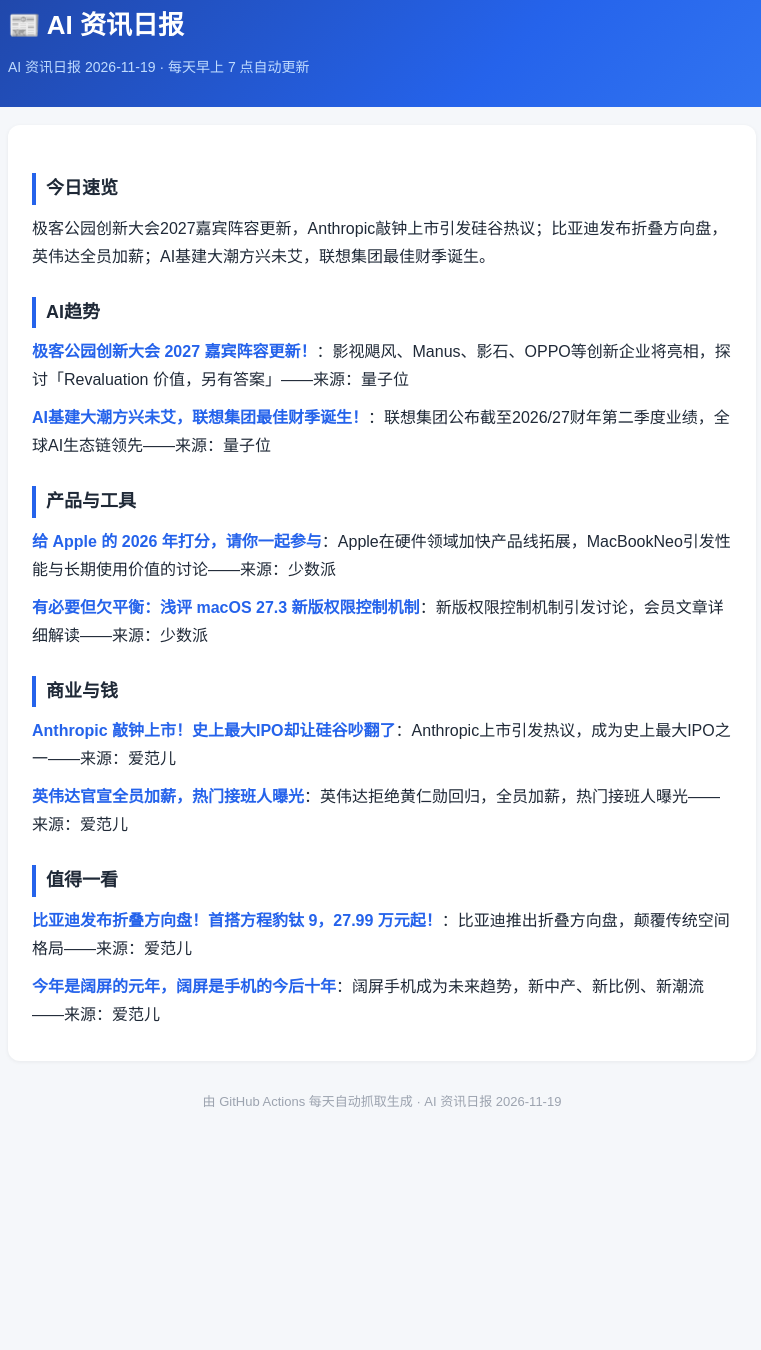
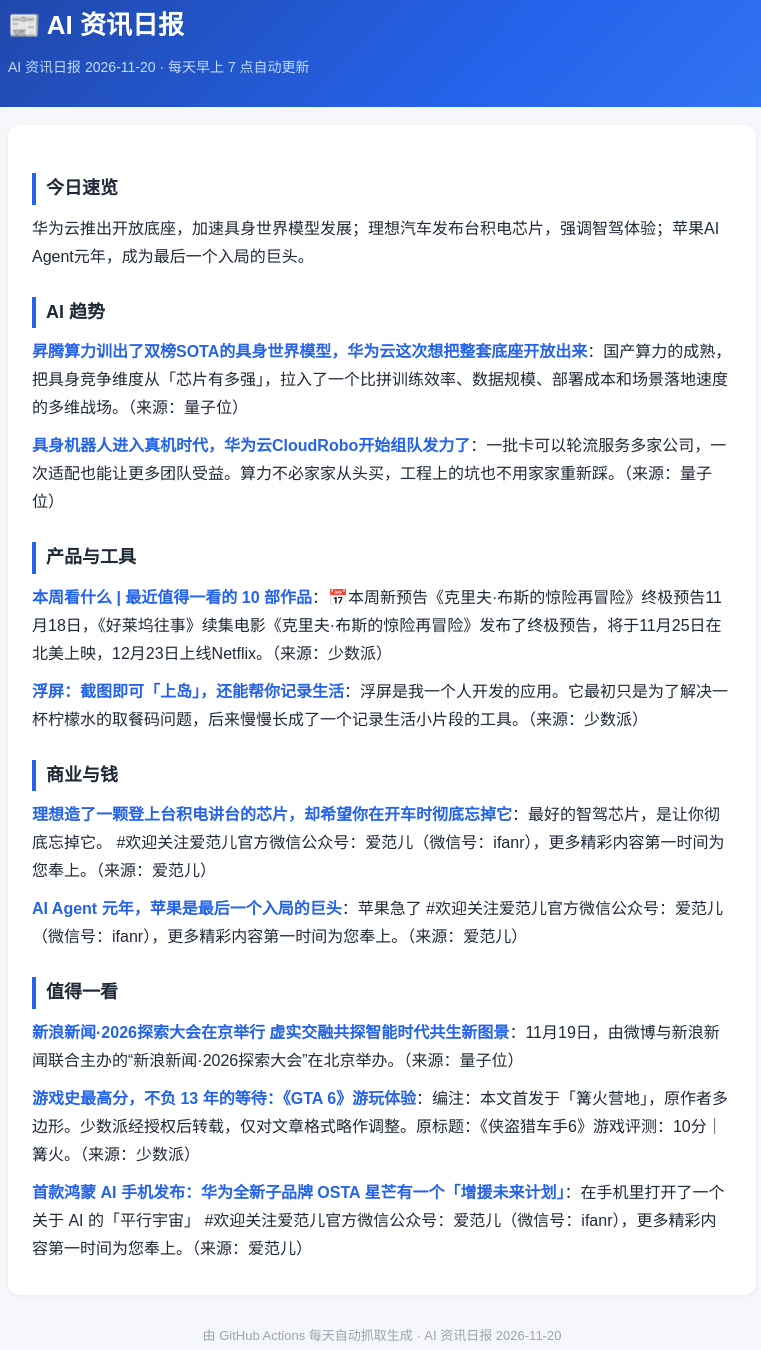
Before and after one commit to zyq15117903985-commits/ai-news-daily, a plain HTML site: page index.html in a window 1280 px wide. Shown: the part 33-1383 px from the top of the page, without its empty margins (258-1019 px from the left). Before the commit the page ends 1186 px from the top, so only its background shows below. Drawn offline with Linux system fonts and the light colour scheme.

Commit message:
daily update 2026-11-20

```diff
--- a/index.html
+++ b/index.html
@@ -3,7 +3,7 @@
 <head>
 <meta charset="utf-8">
 <meta name="viewport" content="width=device-width, initial-scale=1">
-<title>AI 资讯日报 2026-11-19</title>
+<title>AI 资讯日报 2026-11-20</title>
 <style>
   * { box-sizing: border-box; }
   body { font-family: "Microsoft YaHei", "PingFang SC", sans-serif;
@@ -35,27 +35,28 @@
 <body>
 <header class="hero"><div class="wrap">
   <h1>📰 AI 资讯日报</h1>
-  <div class="date">AI 资讯日报 2026-11-19 · 每天早上 7 点自动更新</div>
+  <div class="date">AI 资讯日报 2026-11-20 · 每天早上 7 点自动更新</div>
 </div></header>
 <div class="wrap">
   <div class="card">
 <h2>今日速览</h2>
-<p>极客公园创新大会2027嘉宾阵容更新，Anthropic敲钟上市引发硅谷热议；比亚迪发布折叠方向盘，英伟达全员加薪；AI基建大潮方兴未艾，联想集团最佳财季诞生。</p>
-<h2>AI趋势</h2>
-<p><b><a href="https://www.qbitai.com/2026/11/511258.html" target="_blank">极客公园创新大会 2027 嘉宾阵容更新！</a></b>：影视飓风、Manus、影石、OPPO等创新企业将亮相，探讨「Revaluation 价值，另有答案」——来源：量子位</p>
-<p><b><a href="https://www.qbitai.com/2026/11/511088.html" target="_blank">AI基建大潮方兴未艾，联想集团最佳财季诞生！</a></b>：联想集团公布截至2026/27财年第二季度业绩，全球AI生态链领先——来源：量子位</p>
+<p>华为云推出开放底座，加速具身世界模型发展；理想汽车发布台积电芯片，强调智驾体验；苹果AI Agent元年，成为最后一个入局的巨头。</p>
+<h2>AI 趋势</h2>
+<p><b><a href="https://www.qbitai.com/2026/11/511610.html" target="_blank">昇腾算力训出了双榜SOTA的具身世界模型，华为云这次想把整套底座开放出来</a></b>：国产算力的成熟，把具身竞争维度从「芯片有多强」，拉入了一个比拼训练效率、数据规模、部署成本和场景落地速度的多维战场。（来源：量子位）</p>
+<p><b><a href="https://www.qbitai.com/2026/11/511426.html" target="_blank">具身机器人进入真机时代，华为云CloudRobo开始组队发力了</a></b>：一批卡可以轮流服务多家公司，一次适配也能让更多团队受益。算力不必家家从头买，工程上的坑也不用家家重新踩。（来源：量子位）</p>
 <h2>产品与工具</h2>
-<p><b><a href="https://sspai.com/post/119191" target="_blank">给 Apple 的 2026 年打分，请你一起参与</a></b>：Apple在硬件领域加快产品线拓展，MacBookNeo引发性能与长期使用价值的讨论——来源：少数派</p>
-<p><b><a href="https://sspai.com/prime/story/system-app-protection-override-macos-27-3" target="_blank">有必要但欠平衡：浅评 macOS 27.3 新版权限控制机制</a></b>：新版权限控制机制引发讨论，会员文章详细解读——来源：少数派</p>
+<p><b><a href="https://sspai.com/post/119337" target="_blank">本周看什么 | 最近值得一看的 10 部作品</a></b>：📅本周新预告《克里夫·布斯的惊险再冒险》终极预告11月18日，《好莱坞往事》续集电影《克里夫·布斯的惊险再冒险》发布了终极预告，将于11月25日在北美上映，12月23日上线Netflix。（来源：少数派）</p>
+<p><b><a href="https://sspai.com/post/118879" target="_blank">浮屏：截图即可「上岛」，还能帮你记录生活</a></b>：浮屏是我一个人开发的应用。它最初只是为了解决一杯柠檬水的取餐码问题，后来慢慢长成了一个记录生活小片段的工具。（来源：少数派）</p>
 <h2>商业与钱</h2>
-<p><b><a href="https://www.ifanr.com/1690375?utm_source=rss&amp;utm_medium=rss&amp;utm_campaign=" target="_blank">Anthropic 敲钟上市！史上最大IPO却让硅谷吵翻了</a></b>：Anthropic上市引发热议，成为史上最大IPO之一——来源：爱范儿</p>
-<p><b><a href="https://www.ifanr.com/1690288?utm_source=rss&amp;utm_medium=rss&amp;utm_campaign=" target="_blank">英伟达官宣全员加薪，热门接班人曝光</a></b>：英伟达拒绝黄仁勋回归，全员加薪，热门接班人曝光——来源：爱范儿</p>
+<p><b><a href="https://www.ifanr.com/1690596?utm_source=rss&amp;utm_medium=rss&amp;utm_campaign=" target="_blank">理想造了一颗登上台积电讲台的芯片，却希望你在开车时彻底忘掉它</a></b>：最好的智驾芯片，是让你彻底忘掉它。 #欢迎关注爱范儿官方微信公众号：爱范儿（微信号：ifanr），更多精彩内容第一时间为您奉上。（来源：爱范儿）</p>
+<p><b><a href="https://www.ifanr.com/1690510?utm_source=rss&amp;utm_medium=rss&amp;utm_campaign=" target="_blank">AI Agent 元年，苹果是最后一个入局的巨头</a></b>：苹果急了 #欢迎关注爱范儿官方微信公众号：爱范儿（微信号：ifanr），更多精彩内容第一时间为您奉上。（来源：爱范儿）</p>
 <h2>值得一看</h2>
-<p><b><a href="https://www.ifanr.com/1690430?utm_source=rss&amp;utm_medium=rss&amp;utm_campaign=" target="_blank">比亚迪发布折叠方向盘！首搭方程豹钛 9，27.99 万元起！</a></b>：比亚迪推出折叠方向盘，颠覆传统空间格局——来源：爱范儿</p>
-<p><b><a href="https://www.ifanr.com/1690322?utm_source=rss&amp;utm_medium=rss&amp;utm_campaign=" target="_blank">今年是阔屏的元年，阔屏是手机的今后十年</a></b>：阔屏手机成为未来趋势，新中产、新比例、新潮流——来源：爱范儿</p>
+<p><b><a href="https://www.qbitai.com/2026/11/511603.html" target="_blank">新浪新闻·2026探索大会在京举行 虚实交融共探智能时代共生新图景</a></b>：11月19日，由微博与新浪新闻联合主办的“新浪新闻·2026探索大会”在北京举办。（来源：量子位）</p>
+<p><b><a href="https://sspai.com/post/119327" target="_blank">游戏史最高分，不负 13 年的等待：《GTA 6》游玩体验</a></b>：编注：本文首发于「篝火营地」，原作者多边形。少数派经授权后转载，仅对文章格式略作调整。原标题：《侠盗猎车手6》游戏评测：10分｜篝火。（来源：少数派）</p>
+<p><b><a href="https://www.ifanr.com/1690642?utm_source=rss&amp;utm_medium=rss&amp;utm_campaign=" target="_blank">首款鸿蒙 AI 手机发布：华为全新子品牌 OSTA 星芒有一个「增援未来计划」</a></b>：在手机里打开了一个关于 AI 的「平行宇宙」 #欢迎关注爱范儿官方微信公众号：爱范儿（微信号：ifanr），更多精彩内容第一时间为您奉上。（来源：爱范儿）</p>
   </div>
 
-<footer>由 GitHub Actions 每天自动抓取生成 · AI 资讯日报 2026-11-19</footer>
+<footer>由 GitHub Actions 每天自动抓取生成 · AI 资讯日报 2026-11-20</footer>
 </div>
 </body>
 </html>
```
